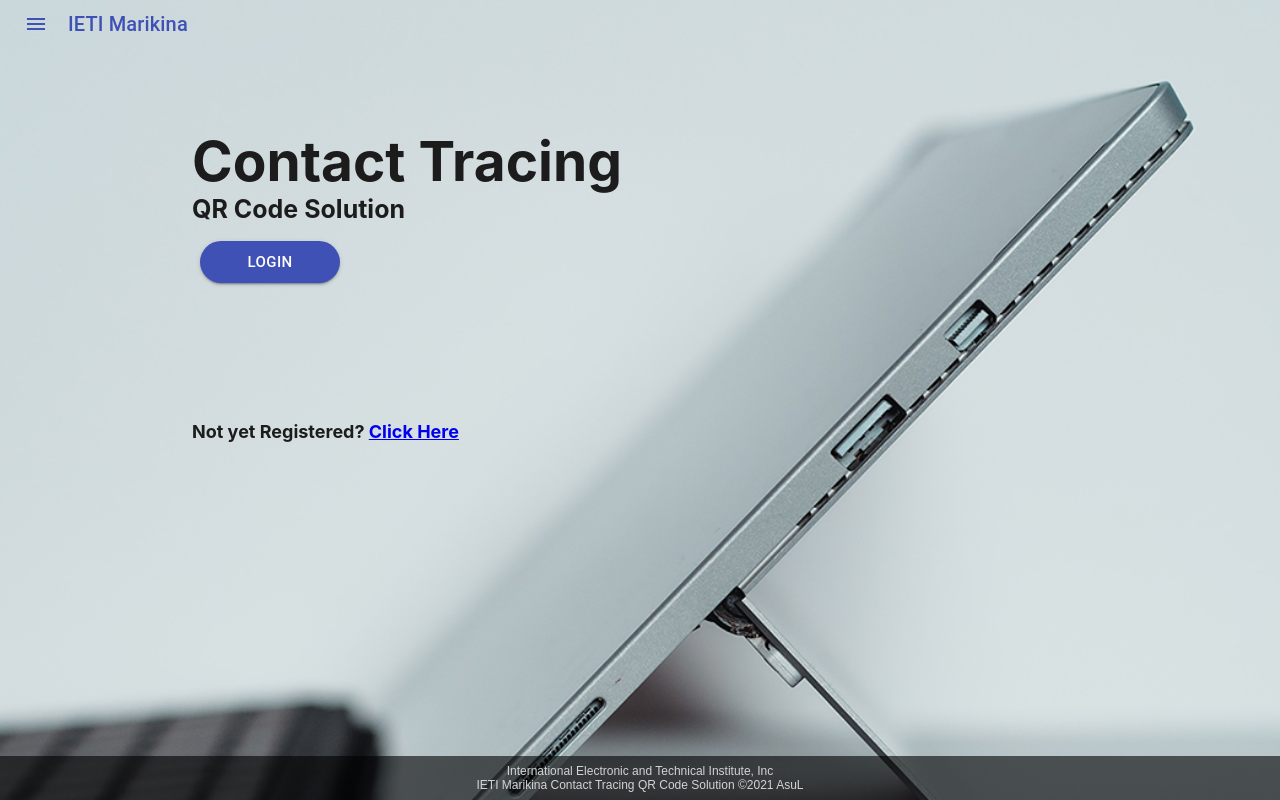
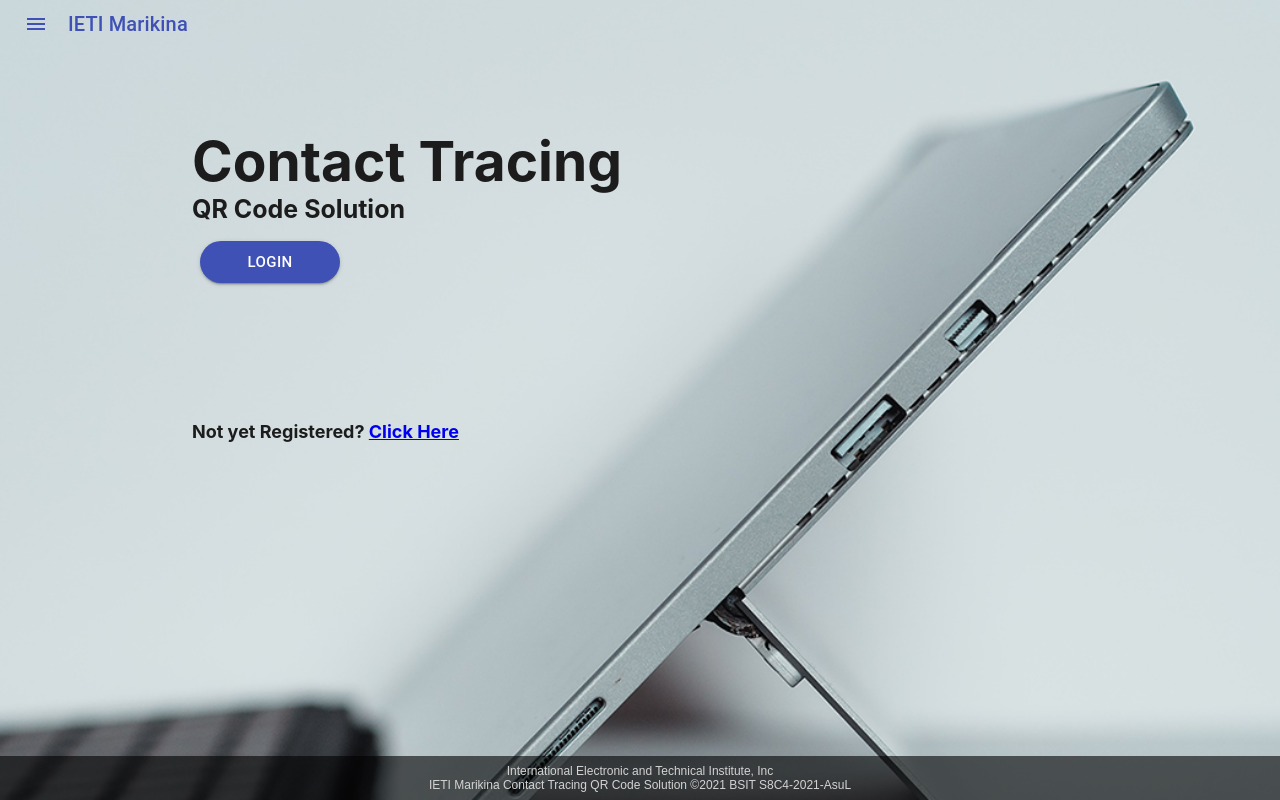
Before and after one commit to asulsystem/ietimarikina, a React (Create React App) app: page / in a window 1280 px wide. Built offline with nearby package versions, Linux system fonts and the light colour scheme.

Commit message:
July 19 2021 003

```diff
--- a/src/footer.js
+++ b/src/footer.js
@@ -10,7 +10,7 @@ function Footer() {
           {/* Lark Street Sta. Elena Marikina city 1800
         <br /> */}
           IETI Marikina Contact Tracing QR Code Solution &copy;
-          {new Date().getFullYear()} AsuL
+          {new Date().getFullYear()} BSIT S8C4-2021-AsuL
         </p>
       </div>
     </>
--- a/src/footer2.js
+++ b/src/footer2.js
@@ -13,7 +13,7 @@ function Footer() {
           {/* Lark Street Sta. Elena Marikina city 1800
         <br /> */}
           IETI Marikina Contact Tracing QR Code Solution &copy;
-          {new Date().getFullYear()} AsuL
+          {new Date().getFullYear()} BSIT S8C4-2021-AsuL
         </p>
       </div>
     </>
```
